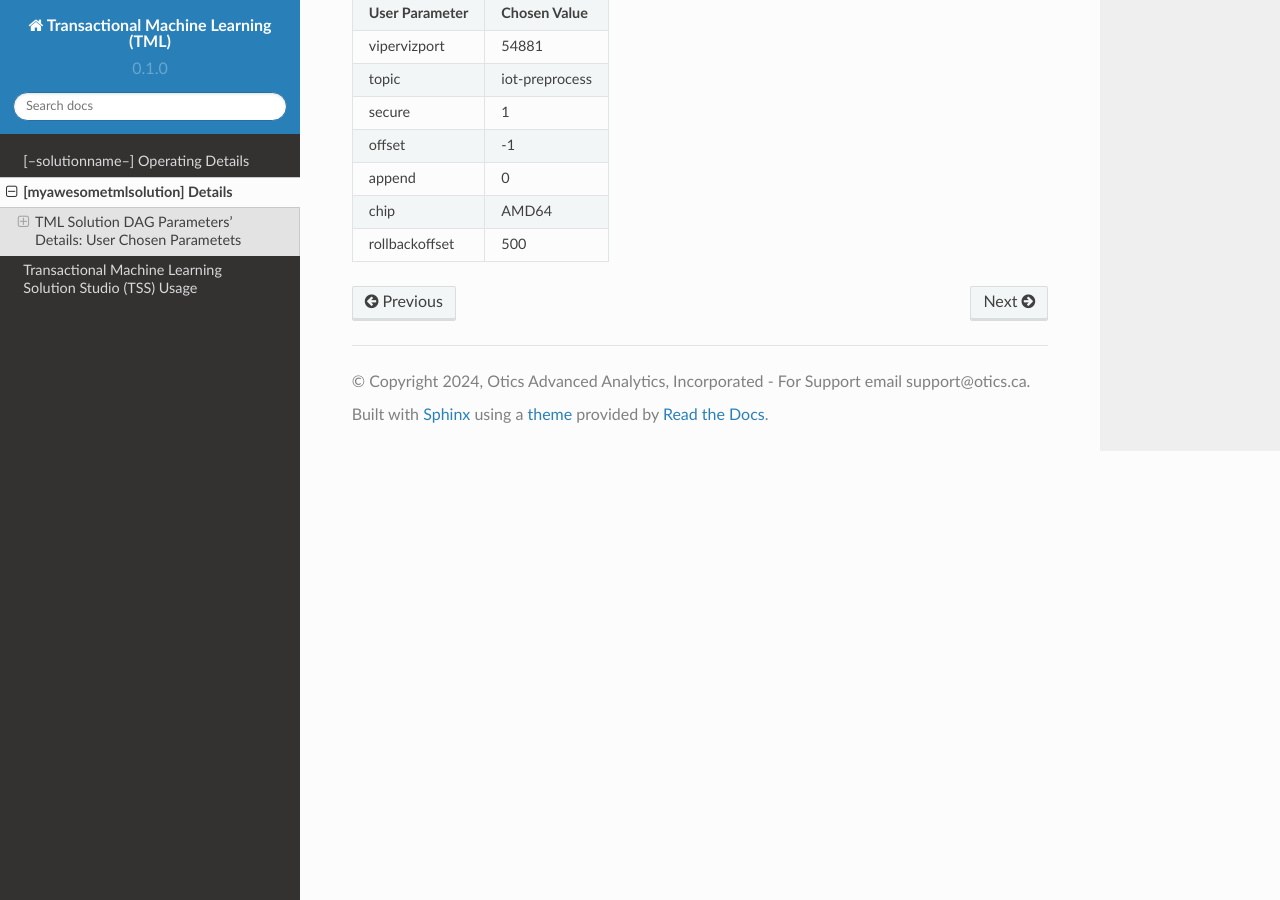
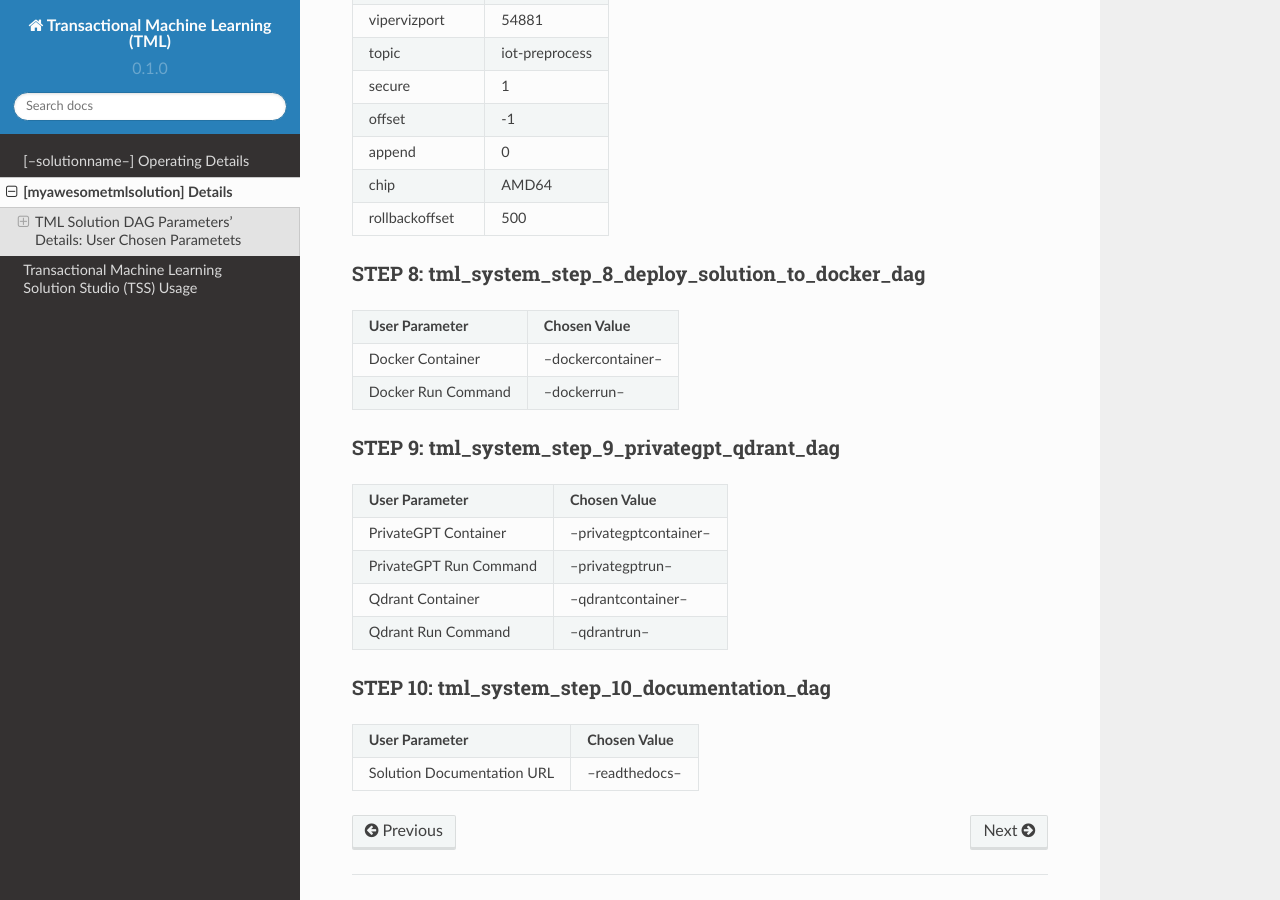
Before and after one commit to vanesalcb06/tssproject2-2b5c, a Sphinx documentation site: the page built from docs/source/details.rst, in a window 1280 px wide and 900 px high, scrolled down 3290 px. Built offline with Sphinx 7.4.7 and the Read the Docs theme 2.0.0, drawn with Linux system fonts in a browser that asks for light colours; some of the changed text lies outside the part shown.

Commit message:
Update details.rst

```diff
--- a/docs/source/details.rst
+++ b/docs/source/details.rst
@@ -207,3 +207,38 @@ STEP 7: Real-Time Visualization: tml-system-step-7-kafka-visualization-dag
      - AMD64
    * - rollbackoffset
      - 500
+
+STEP 8: tml_system_step_8_deploy_solution_to_docker_dag
+^^^^^^^^^^^^^^^^^^^^^
+.. list-table::
+
+   * - **User Parameter**
+     - **Chosen Value**
+   * - Docker Container
+     - --dockercontainer--
+   * - Docker Run Command
+     - --dockerrun--
+
+STEP 9: tml_system_step_9_privategpt_qdrant_dag
+^^^^^^^^^^^^^^^^^^^^^
+.. list-table::
+
+   * - **User Parameter**
+     - **Chosen Value**
+   * - PrivateGPT Container
+     - --privategptcontainer--
+   * - PrivateGPT Run Command
+     - --privategptrun--
+   * - Qdrant Container
+     - --qdrantcontainer--
+   * - Qdrant Run Command
+     - --qdrantrun--
+
+STEP 10: tml_system_step_10_documentation_dag
+^^^^^^^^^^^^^^^^^^^^^
+.. list-table::
+
+   * - **User Parameter**
+     - **Chosen Value**
+   * - Solution Documentation URL
+     - --readthedocs--
```
Also changed, not shown: other parts of docs/source/details.rst (+2 -2 lines).
